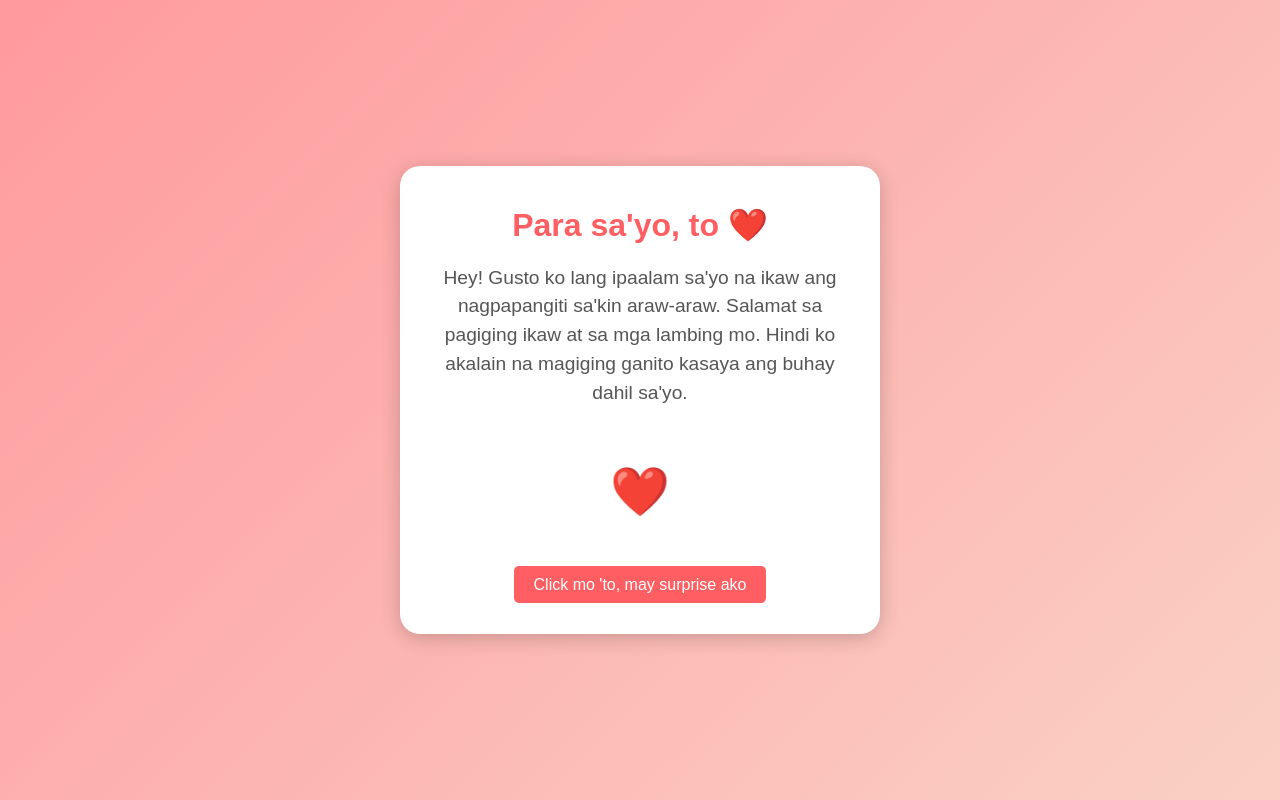
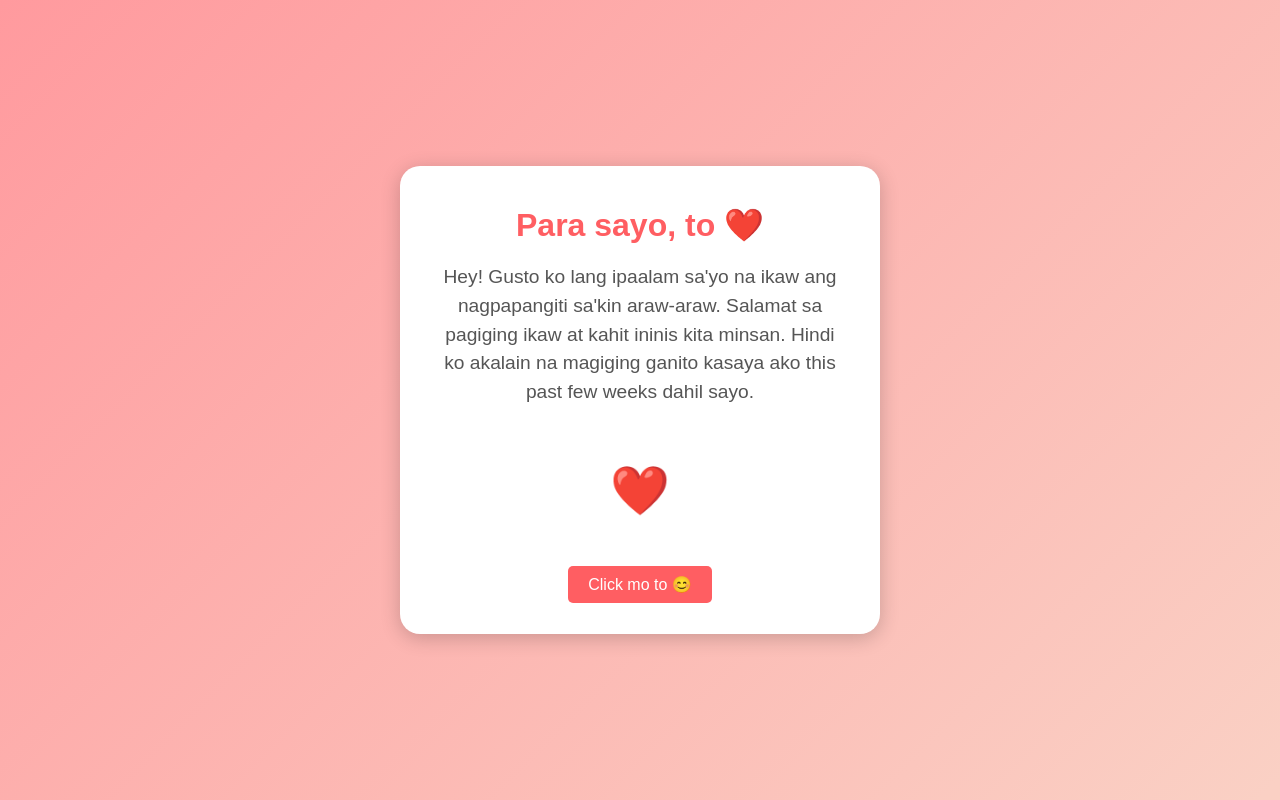
Before and after one commit to Mel-l0/Melo.github.io, a plain HTML site: page index.html in a window 1280 px wide. Drawn offline with Linux system fonts and the light colour scheme.

Commit message:
index.html

```diff
--- a/index.html
+++ b/index.html
@@ -3,7 +3,7 @@
 <head>
     <meta charset="UTF-8">
     <meta name="viewport" content="width=device-width, initial-scale=1.0">
-    <title>Para sa'yo ❤️</title>
+    <title>Para sayo ❤️</title>
     <style>
     body {
             font-family: Arial, sans-serif;
@@ -63,10 +63,10 @@
     </head>
 <body>
     <div class="container">
-        <h1>Para sa'yo, to ❤️</h1>
-        <p>Hey! Gusto ko lang ipaalam sa'yo na ikaw ang nagpapangiti sa'kin araw-araw. Salamat sa pagiging ikaw at sa mga lambing mo. Hindi ko akalain na magiging ganito kasaya ang buhay dahil sa'yo.</p>
+        <h1>Para sayo, to ❤️</h1>
+        <p>Hey! Gusto ko lang ipaalam sa'yo na ikaw ang nagpapangiti sa'kin araw-araw. Salamat sa pagiging ikaw at kahit ininis kita minsan. Hindi ko akalain na magiging ganito kasaya ako this past few weeks dahil sayo.</p>
         <p class="heart">❤️</p>
-        <a href="https://m.youtube.com/watch?v=mTkK5PXz_hY" target="blank" class="btn">Click mo 'to, may surprise ako</a>
+        <a href="https://m.youtube.com/watch?v=mTkK5PXz_hY" target="blank" class="btn">Click mo to 😊</a>
     </div>
 </body>
 </html>
```
